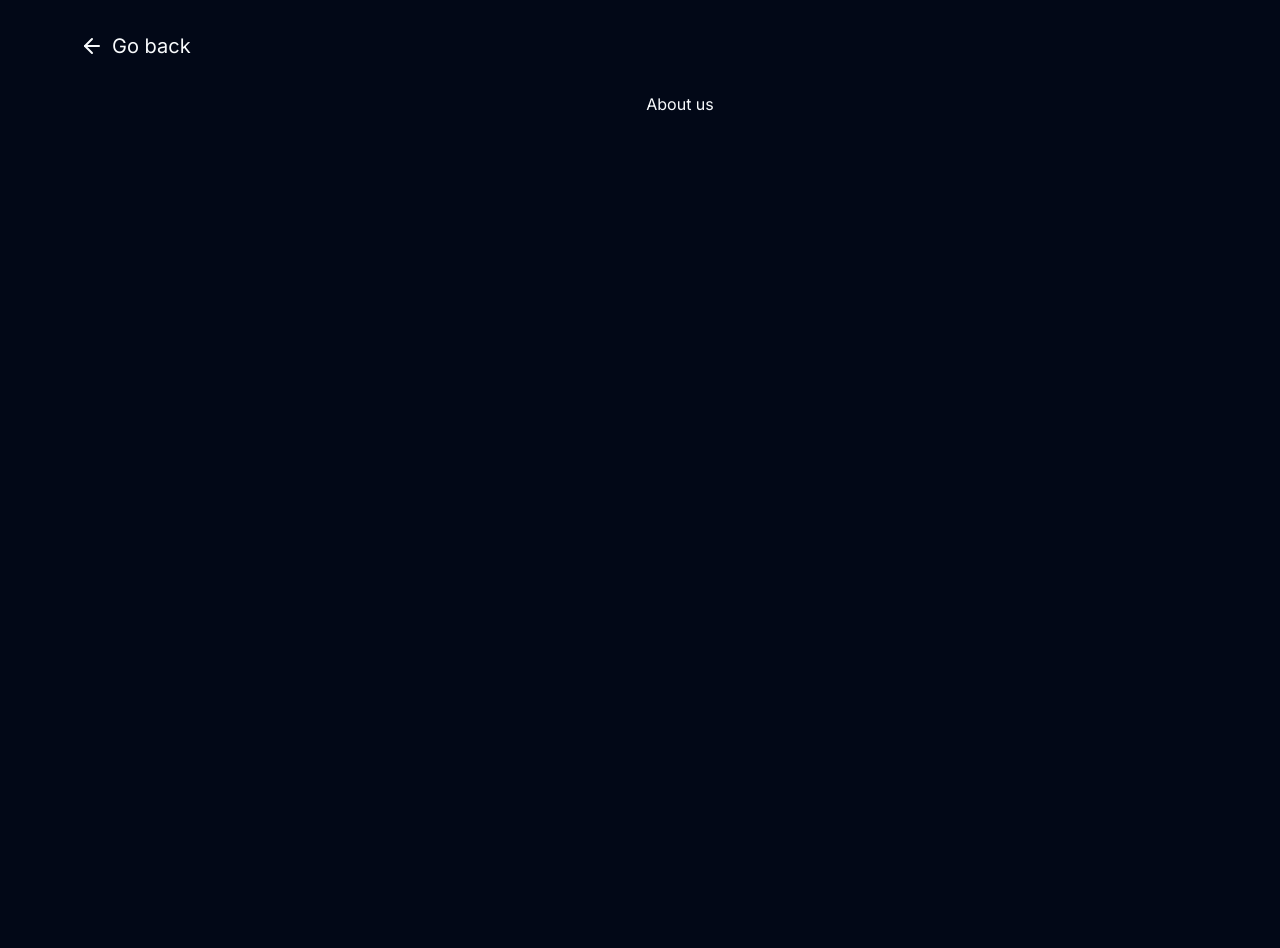
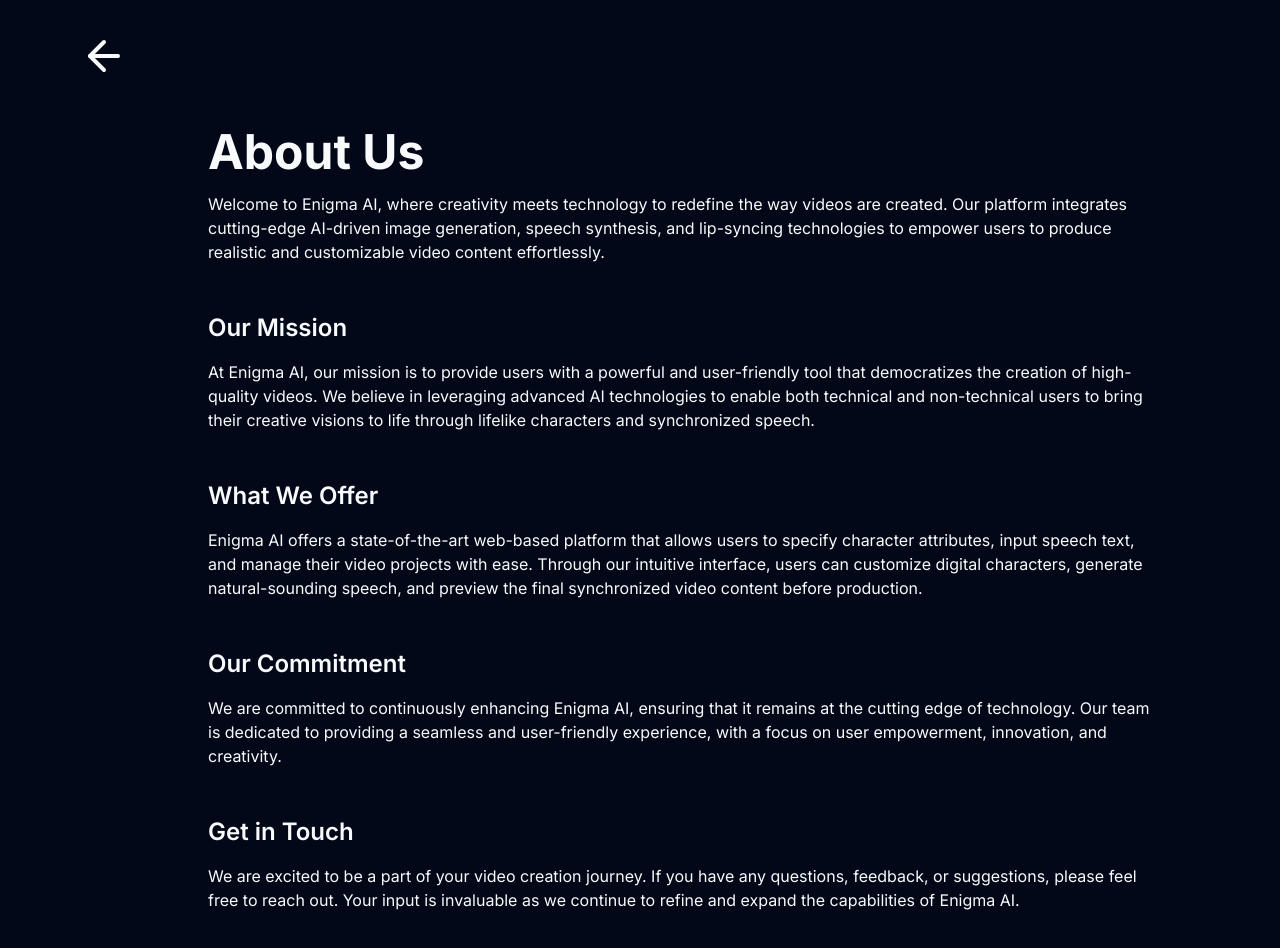
Before and after one commit to zainkazi/enigma-ai, a Next.js app: page /about-us in a window 1280 px wide. Shown: the top 948 px of the page. Before the commit the page ends 800 px from the top, so only its background shows below. Built offline with nearby package versions, Linux system fonts and the light colour scheme.

Commit message:
completed faqs and about pages

```diff
--- a/app/about-us/page.tsx
+++ b/app/about-us/page.tsx
@@ -4,7 +4,59 @@
   return (
     <div className="pl-20 pt-8">
       <GoBack />
-      <div className="flex justify-center items-center p-8">About us</div>
+      <div className="p-8 px-32">
+        <h1 className="text-5xl font-bold py-4">About Us</h1>
+        <p>
+          Welcome to Enigma AI, where creativity meets technology to redefine
+          the way videos are created. Our platform integrates cutting-edge
+          AI-driven image generation, speech synthesis, and lip-syncing
+          technologies to empower users to produce realistic and customizable
+          video content effortlessly.
+        </p>
+        <div>
+          <div className="my-12">
+            <h1 className="mb-4 text-2xl font-semibold">Our Mission</h1>
+            <p>
+              At Enigma AI, our mission is to provide users with a powerful and
+              user-friendly tool that democratizes the creation of high-quality
+              videos. We believe in leveraging advanced AI technologies to
+              enable both technical and non-technical users to bring their
+              creative visions to life through lifelike characters and
+              synchronized speech.
+            </p>
+          </div>
+          <div className="my-12">
+            <h1 className="mb-4 text-2xl font-semibold">What We Offer</h1>
+            <p>
+              Enigma AI offers a state-of-the-art web-based platform that allows
+              users to specify character attributes, input speech text, and
+              manage their video projects with ease. Through our intuitive
+              interface, users can customize digital characters, generate
+              natural-sounding speech, and preview the final synchronized video
+              content before production.
+            </p>
+          </div>
+          <div className="my-12">
+            <h1 className="mb-4 text-2xl font-semibold">Our Commitment</h1>
+            <p>
+              We are committed to continuously enhancing Enigma AI, ensuring
+              that it remains at the cutting edge of technology. Our team is
+              dedicated to providing a seamless and user-friendly experience,
+              with a focus on user empowerment, innovation, and creativity.
+            </p>
+          </div>
+
+          <div className="my-12">
+            <h1 className="mb-4 text-2xl font-semibold">Get in Touch</h1>
+            <p>
+              We are excited to be a part of your video creation journey. If you
+              have any questions, feedback, or suggestions, please feel free to
+              reach out. Your input is invaluable as we continue to refine and
+              expand the capabilities of Enigma AI.
+            </p>
+          </div>
+        </div>
+      </div>
     </div>
   );
 };
--- a/app/dashboard/page.tsx
+++ b/app/dashboard/page.tsx
@@ -5,21 +5,21 @@
 import prisma from "@/utils/db";
 
 async function DashboardPage() {
-  const user = await currentUser();
-  const match = await prisma.user.findUnique({
-    where: {
-      clerkId: user?.id,
-    },
-  });
+  // const user = await currentUser();
+  // const match = await prisma.user.findUnique({
+  //   where: {
+  //     clerkId: user?.id,
+  //   },
+  // });
 
-  if (!match) {
-    await prisma.user.create({
-      data: {
-        clerkId: user?.id!,
-        email: user?.emailAddresses[0].emailAddress!,
-      },
-    });
-  }
+  // if (!match) {
+  //   await prisma.user.create({
+  //     data: {
+  //       clerkId: user?.id!,
+  //       email: user?.emailAddresses[0].emailAddress!,
+  //     },
+  //   });
+  // }
 
   return (
     <>
--- a/app/faqs/page.tsx
+++ b/app/faqs/page.tsx
@@ -11,26 +11,93 @@
     <div className="px-20 pt-8">
       <GoBack />
       <div className="p-8 px-32">
-        <h1 className="text-4xl py-4">FAQs</h1>
+        <h1 className="text-5xl font-bold py-4">FAQs</h1>
         <Accordion type="single" collapsible className="w-full">
           <AccordionItem value="item-1">
-            <AccordionTrigger>Is it accessible?</AccordionTrigger>
+            <AccordionTrigger>What is Enigma AI?</AccordionTrigger>
             <AccordionContent>
-              Yes. It adheres to the WAI-ARIA design pattern.
+              Enigma AI is a cutting-edge system that utilizes AI-driven image
+              generation, speech synthesis, and lip-syncing technologies to
+              create realistic and customizable video content. It features a
+              user-friendly web interface for specifying character attributes,
+              inputting speech text, and managing video projects. The system is
+              designed with modularity and flexibility to allow for updates and
+              improvements to its components without impacting the overall
+              functionality.
             </AccordionContent>
           </AccordionItem>
           <AccordionItem value="item-2">
-            <AccordionTrigger>Is it styled?</AccordionTrigger>
+            <AccordionTrigger>
+              What are the core components of Enigma AI?
+            </AccordionTrigger>
             <AccordionContent>
-              Yes. It comes with default styles that matches the other
-              components&apos; aesthetic.
+              Image Generation Module: Utilizes deep learning models, including
+              openai's APIs, to create customizable human-like images based on
+              user specifications such as gender, ethnicity, and hair color.
+              Speech Synthesis Module: Converts user-provided text into
+              natural-sounding speech using advanced NLP and openai's
+              text-to-speech technologies. Lip-Sync Technology: Ensures perfect
+              synchronization of the character's lip movements with the
+              synthesized speech, employing machine learning models specifically
+              trained for lip-sync accuracy.
             </AccordionContent>
           </AccordionItem>
           <AccordionItem value="item-3">
-            <AccordionTrigger>Is it animated?</AccordionTrigger>
+            <AccordionTrigger>
+              How can I use Enigma AI to create videos?
+            </AccordionTrigger>
             <AccordionContent>
-              Yes. It&apos;s animated by default, but you can disable it if you
-              prefer.
+              Enigma AI provides a user-friendly web interface where you can
+              specify character attributes, input speech text, and manage your
+              video projects. Simply follow the intuitive steps to create
+              lifelike characters, generate natural-sounding speech, and produce
+              synchronized video content.
+            </AccordionContent>
+          </AccordionItem>
+          <AccordionItem value="item-4">
+            <AccordionTrigger>
+              What customization options are available for character generation?
+            </AccordionTrigger>
+            <AccordionContent>
+              Users can customize various attributes of the digital characters,
+              including gender, ethnicity, hair color, and more, using Enigma
+              AI's intuitive interface.
+            </AccordionContent>
+          </AccordionItem>
+          <AccordionItem value="item-5">
+            <AccordionTrigger>
+              Can I preview the generated characters and synthesized speech
+              before finalizing the video?
+            </AccordionTrigger>
+            <AccordionContent>
+              Yes, Enigma AI allows users to preview the generated characters
+              and listen to the synthesized speech before proceeding to generate
+              the full video content. This feature enables adjustments and
+              refinements to ensure the output meets your expectations.
+            </AccordionContent>
+            <AccordionItem value="item-6">
+              <AccordionTrigger>
+                How can I manage my video projects on the Enigma AI platform?
+              </AccordionTrigger>
+              <AccordionContent>
+                The Enigma AI platform offers tools for managing video projects,
+                including specifying character attributes, inputting speech
+                text, and previewing the generated content before finalizing the
+                video. Users can easily manage and refine their projects within
+                the web interface.
+              </AccordionContent>
+            </AccordionItem>
+          </AccordionItem>
+          <AccordionItem value="item-7">
+            <AccordionTrigger>
+              What is the token usage in Enigma AI?
+            </AccordionTrigger>
+            <AccordionContent>
+              In Enigma AI, users' tokens are utilized for character generation,
+              voice generation, and video generation. The tokens provide access
+              to the system's functionalities, allowing users to create digital
+              characters, generate speech from text inputs, and produce the
+              final synchronized video content.
             </AccordionContent>
           </AccordionItem>
         </Accordion>
--- a/app/layout.tsx
+++ b/app/layout.tsx
@@ -9,8 +9,8 @@
 const inter = Inter({ subsets: ["latin"] });
 
 export const metadata: Metadata = {
-  title: "Create Next App",
-  description: "Generated by create next app",
+  title: "Enigma AI",
+  description: "Enigma AI - Crafting Custom Characters with Voice",
 };
 
 export default function RootLayout({
--- a/components/ui/GoBack.tsx
+++ b/components/ui/GoBack.tsx
@@ -7,8 +7,7 @@
       href="/dashboard"
       className="flex text-xl items-center hover:font-semibold transition-all"
     >
-      <ArrowLeft className="mr-2" />
-      Go back
+      <ArrowLeft className="mr-2 w-12 h-12" />
     </Link>
   );
 };
```
